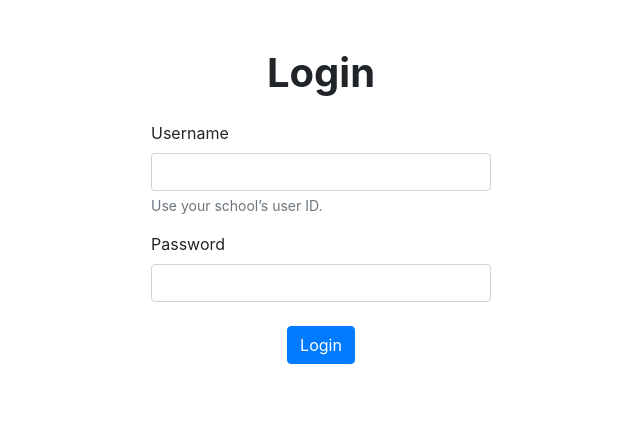
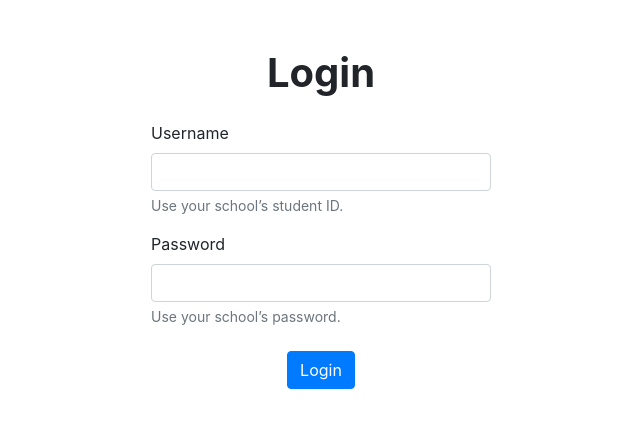
Before and after one commit to georgeyjm/ykps2020, a Flask app: page /login in a window 1280 px wide. Shown: the part 147-575 px from the top of the page, without its empty margins (319-959 px from the left). Run offline with Flask 2, Linux system fonts and the light colour scheme; some libraries are stand-ins or nearby versions.

Commit message:
Add login message

```diff
--- a/ykps2020/templates/login.html
+++ b/ykps2020/templates/login.html
@@ -17,10 +17,11 @@
       <div class='col-lg-4 offset-lg-4 col-md-6 offset-md-3 col-sm-10 offset-sm-1'>
         <div class='form-group'>
           {{ form.username.label }} {{ form.username(class_='form-control') }}
-          <small id='username-help' class='form-text text-muted'>Use your school&rsquo;s user ID.</small>
+          <small id='username-help' class='form-text text-muted'>Use your school&rsquo;s student ID.</small>
         </div>
         <div class='form-group'>
           {{ form.password.label }} {{ form.password(class_='form-control') }}
+          <small id='username-help' class='form-text text-muted'>Use your school&rsquo;s password.</small>
         </div>
       </div>
       <div class='text-center mt-4'>
```
